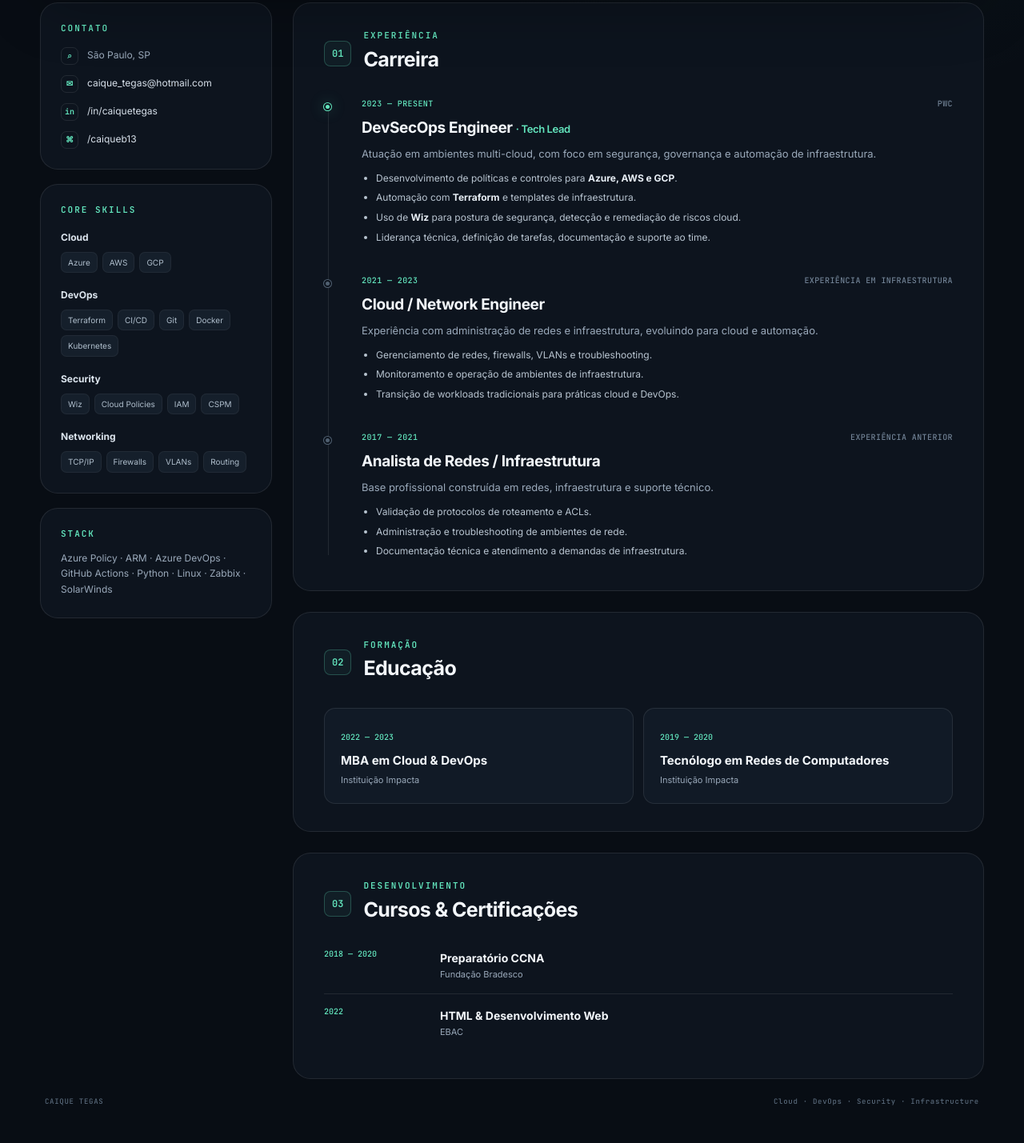
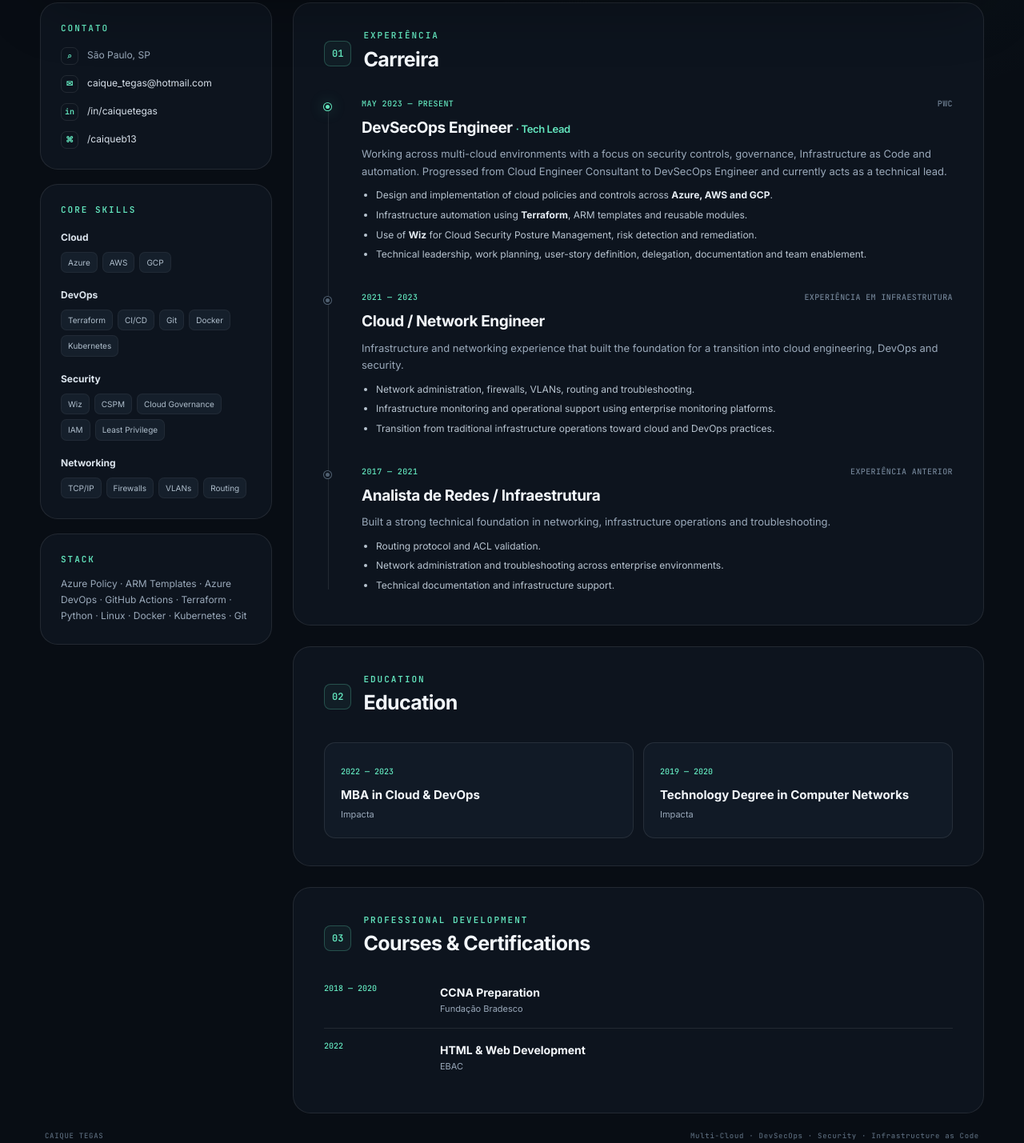
Before and after one commit to caiqueb13/caiqueb13.github.io, a plain HTML site: page index.html in a window 1280 px wide. Shown: the part 520-1949 px from the top of the page at 80% size. Drawn offline with Linux system fonts and the light colour scheme.

Commit message:
updated cv

```diff
--- a/index.html
+++ b/index.html
@@ -1,10 +1,10 @@
 <!DOCTYPE html>
-<html lang="pt-BR">
+<html lang="en">
 <head>
   <meta charset="UTF-8">
   <meta name="viewport" content="width=device-width, initial-scale=1.0">
-  <meta name="description" content="Currículo de Caique Tegas — Cloud, DevOps, Redes e Segurança.">
-  <title>Caique Tegas — Cloud & DevOps</title>
+  <meta name="description" content="Caique Tegas — DevSecOps Engineer and Tech Lead focused on multi-cloud security, governance, infrastructure as code and automation.">
+  <title>Caique Tegas — DevSecOps Engineer | Cloud & Security</title>
   <link rel="preconnect" href="https://fonts.googleapis.com">
   <link rel="preconnect" href="https://fonts.gstatic.com" crossorigin>
   <link href="https://fonts.googleapis.com/css2?family=Inter:wght@400;500;600;700;800&family=JetBrains+Mono:wght@500;600&display=swap" rel="stylesheet">
@@ -14,10 +14,10 @@
   <div class="page-shell">
     <header class="hero">
       <div class="hero-copy">
-        <span class="eyebrow">CLOUD · DEVOPS · NETWORKS</span>
+        <span class="eyebrow">MULTI-CLOUD · DEVSECOPS · INFRASTRUCTURE</span>
         <h1>Caique <span>Tegas</span></h1>
-        <p class="headline">DevSecOps Engineer <span>·</span> Cloud &amp; Infrastructure</p>
-        <p class="intro">Profissional de tecnologia com experiência em cloud, DevOps, redes e automação, apaixonado por resolver problemas técnicos e transformar ambientes complexos em soluções simples, seguras e escaláveis.</p>
+        <p class="headline">DevSecOps Engineer <span>·</span> Tech Lead <span>·</span> Cloud Security</p>
+        <p class="intro">DevSecOps Engineer and technical reference with hands-on experience across Azure, AWS and GCP. Focused on cloud security, governance, Infrastructure as Code and automation — with a strong background in networking and infrastructure.</p>
         <div class="quick-links">
           <a href="mailto:caique_tegas@hotmail.com">✉ Email</a>
           <a href="https://www.linkedin.com/in/caiquetegas/" target="_blank" rel="noopener">in LinkedIn</a>
@@ -54,7 +54,7 @@
           </div>
           <div class="skill-group">
             <h3>Security</h3>
-            <div class="tags"><span>Wiz</span><span>Cloud Policies</span><span>IAM</span><span>CSPM</span></div>
+            <div class="tags"><span>Wiz</span><span>CSPM</span><span>Cloud Governance</span><span>IAM</span><span>Least Privilege</span></div>
           </div>
           <div class="skill-group">
             <h3>Networking</h3>
@@ -64,7 +64,7 @@
 
         <section class="side-card">
           <p class="section-kicker">STACK</p>
-          <p class="stack-text">Azure Policy · ARM · Azure DevOps · GitHub Actions · Python · Linux · Zabbix · SolarWinds</p>
+          <p class="stack-text">Azure Policy · ARM Templates · Azure DevOps · GitHub Actions · Terraform · Python · Linux · Docker · Kubernetes · Git</p>
         </section>
       </aside>
 
@@ -78,14 +78,14 @@
           <div class="timeline">
             <article class="timeline-item featured">
               <div class="timeline-marker"></div>
-              <div class="timeline-top"><span>2023 — Present</span><b>PwC</b></div>
+              <div class="timeline-top"><span>May 2023 — Present</span><b>PwC</b></div>
               <h3>DevSecOps Engineer <em>· Tech Lead</em></h3>
-              <p>Atuação em ambientes multi-cloud, com foco em segurança, governança e automação de infraestrutura.</p>
+              <p>Working across multi-cloud environments with a focus on security controls, governance, Infrastructure as Code and automation. Progressed from Cloud Engineer Consultant to DevSecOps Engineer and currently acts as a technical lead.</p>
               <ul>
-                <li>Desenvolvimento de políticas e controles para <strong>Azure, AWS e GCP</strong>.</li>
-                <li>Automação com <strong>Terraform</strong> e templates de infraestrutura.</li>
-                <li>Uso de <strong>Wiz</strong> para postura de segurança, detecção e remediação de riscos cloud.</li>
-                <li>Liderança técnica, definição de tarefas, documentação e suporte ao time.</li>
+                <li>Design and implementation of cloud policies and controls across <strong>Azure, AWS and GCP</strong>.</li>
+                <li>Infrastructure automation using <strong>Terraform</strong>, ARM templates and reusable modules.</li>
+                <li>Use of <strong>Wiz</strong> for Cloud Security Posture Management, risk detection and remediation.</li>
+                <li>Technical leadership, work planning, user-story definition, delegation, documentation and team enablement.</li>
               </ul>
             </article>
 
@@ -93,11 +93,11 @@
               <div class="timeline-marker"></div>
               <div class="timeline-top"><span>2021 — 2023</span><b>Experiência em Infraestrutura</b></div>
               <h3>Cloud / Network Engineer</h3>
-              <p>Experiência com administração de redes e infraestrutura, evoluindo para cloud e automação.</p>
+              <p>Infrastructure and networking experience that built the foundation for a transition into cloud engineering, DevOps and security.</p>
               <ul>
-                <li>Gerenciamento de redes, firewalls, VLANs e troubleshooting.</li>
-                <li>Monitoramento e operação de ambientes de infraestrutura.</li>
-                <li>Transição de workloads tradicionais para práticas cloud e DevOps.</li>
+                <li>Network administration, firewalls, VLANs, routing and troubleshooting.</li>
+                <li>Infrastructure monitoring and operational support using enterprise monitoring platforms.</li>
+                <li>Transition from traditional infrastructure operations toward cloud and DevOps practices.</li>
               </ul>
             </article>
 
@@ -105,11 +105,11 @@
               <div class="timeline-marker"></div>
               <div class="timeline-top"><span>2017 — 2021</span><b>Experiência anterior</b></div>
               <h3>Analista de Redes / Infraestrutura</h3>
-              <p>Base profissional construída em redes, infraestrutura e suporte técnico.</p>
+              <p>Built a strong technical foundation in networking, infrastructure operations and troubleshooting.</p>
               <ul>
-                <li>Validação de protocolos de roteamento e ACLs.</li>
-                <li>Administração e troubleshooting de ambientes de rede.</li>
-                <li>Documentação técnica e atendimento a demandas de infraestrutura.</li>
+                <li>Routing protocol and ACL validation.</li>
+                <li>Network administration and troubleshooting across enterprise environments.</li>
+                <li>Technical documentation and infrastructure support.</li>
               </ul>
             </article>
           </div>
@@ -118,28 +118,28 @@
         <section class="section education-section">
           <div class="section-heading">
             <span class="number">02</span>
-            <div><p class="section-kicker">FORMAÇÃO</p><h2>Educação</h2></div>
+            <div><p class="section-kicker">EDUCATION</p><h2>Education</h2></div>
           </div>
           <div class="education-grid">
-            <article class="education-card"><span class="date">2022 — 2023</span><h3>MBA em Cloud &amp; DevOps</h3><p>Instituição Impacta</p></article>
-            <article class="education-card"><span class="date">2019 — 2020</span><h3>Tecnólogo em Redes de Computadores</h3><p>Instituição Impacta</p></article>
+            <article class="education-card"><span class="date">2022 — 2023</span><h3>MBA in Cloud &amp; DevOps</h3><p>Impacta</p></article>
+            <article class="education-card"><span class="date">2019 — 2020</span><h3>Technology Degree in Computer Networks</h3><p>Impacta</p></article>
           </div>
         </section>
 
         <section class="section courses-section">
           <div class="section-heading">
             <span class="number">03</span>
-            <div><p class="section-kicker">DESENVOLVIMENTO</p><h2>Cursos &amp; Certificações</h2></div>
+            <div><p class="section-kicker">PROFESSIONAL DEVELOPMENT</p><h2>Courses &amp; Certifications</h2></div>
           </div>
           <div class="course-list">
-            <div class="course"><span class="course-year">2018 — 2020</span><div><h3>Preparatório CCNA</h3><p>Fundação Bradesco</p></div></div>
-            <div class="course"><span class="course-year">2022</span><div><h3>HTML &amp; Desenvolvimento Web</h3><p>EBAC</p></div></div>
+            <div class="course"><span class="course-year">2018 — 2020</span><div><h3>CCNA Preparation</h3><p>Fundação Bradesco</p></div></div>
+            <div class="course"><span class="course-year">2022</span><div><h3>HTML &amp; Web Development</h3><p>EBAC</p></div></div>
           </div>
         </section>
       </div>
     </main>
 
-    <footer><span>CAIQUE TEGAS</span><span>Cloud · DevOps · Security · Infrastructure</span></footer>
+    <footer><span>CAIQUE TEGAS</span><span>Multi-Cloud · DevSecOps · Security · Infrastructure as Code</span></footer>
   </div>
 </body>
 </html>
```
